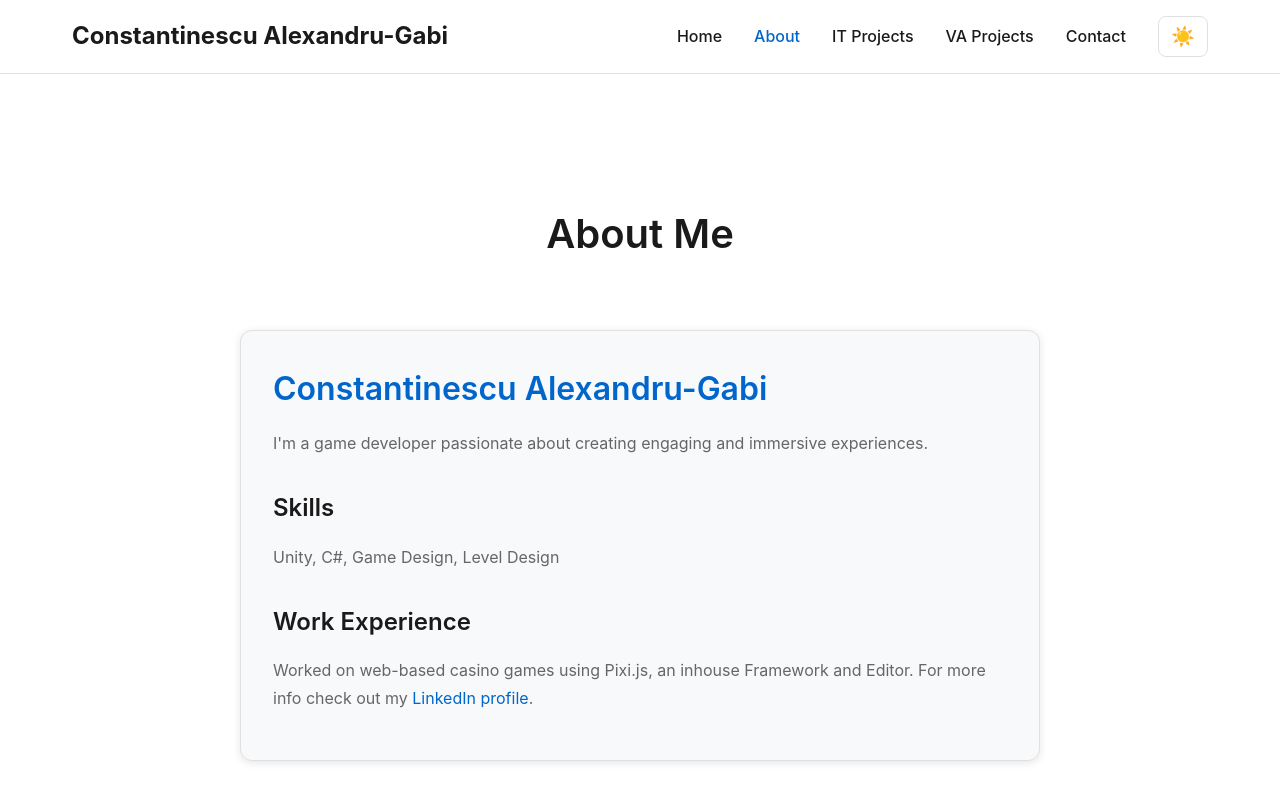
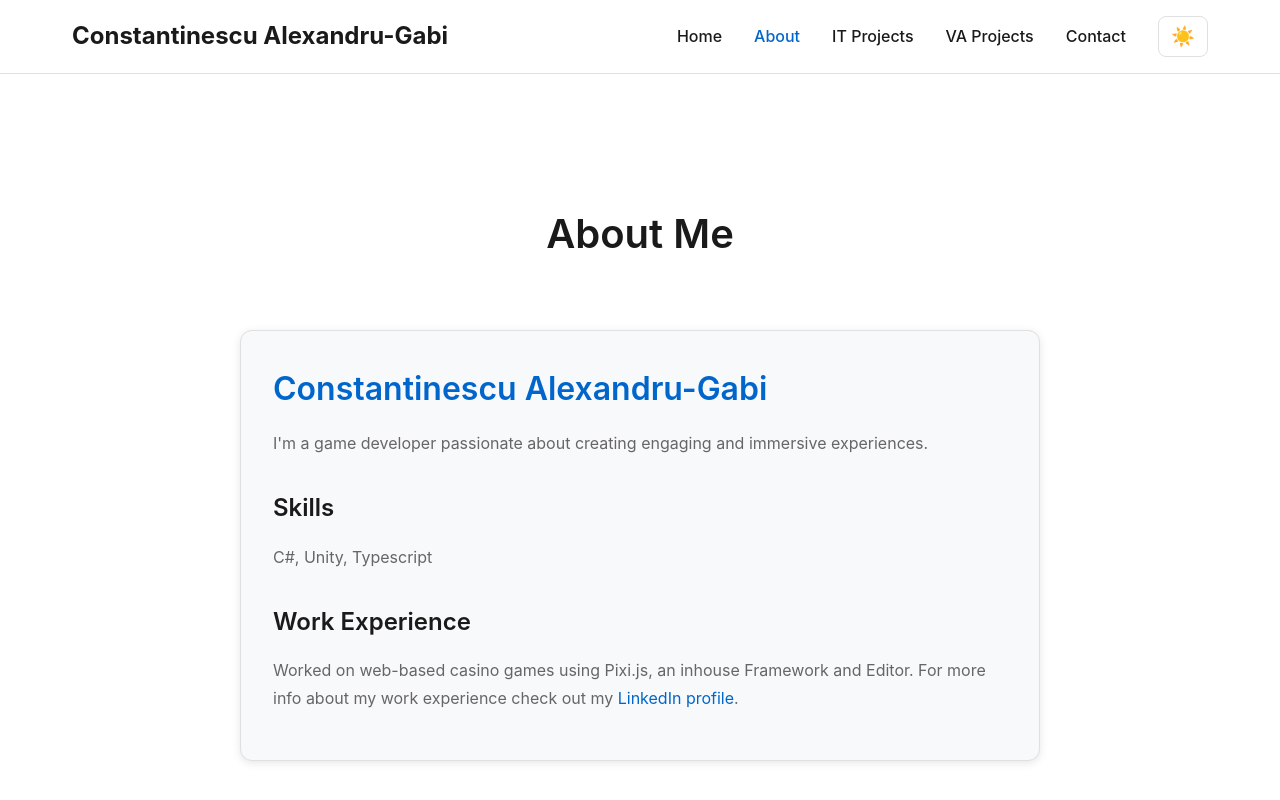
Before and after one commit to AlexandruGabi47/AlexandruGabi47.github.io, a Vue app: page /about in a window 1280 px wide. Shown: the top 800 px of the page. Built offline with nearby package versions, Linux system fonts and the light colour scheme.

Commit message:
Added link to Casting Call Club profile

```diff
--- a/src/views/AboutPage.vue
+++ b/src/views/AboutPage.vue
@@ -10,11 +10,11 @@
           <h2>Constantinescu Alexandru-Gabi</h2>
           <p>I'm a game developer passionate about creating engaging and immersive experiences.</p>
           <h3>Skills</h3>
-          <p>Unity, C#, Game Design, Level Design</p>
+          <p>C#, Unity, Typescript</p>
           <h3>Work Experience</h3>
           <p>
             Worked on web-based casino games using Pixi.js, an inhouse Framework and Editor.
-            For more info check out my <a href="https://www.linkedin.com/in/constantinescu-alexandru-gabi-315290160" target="_blank" rel="noopener noreferrer">LinkedIn profile</a>.
+            For more info about my work experience check out my <a href="https://www.linkedin.com/in/constantinescu-alexandru-gabi-315290160" target="_blank" rel="noopener noreferrer">LinkedIn profile</a>.
           </p>
         </div>
       </div>
--- a/src/views/HomePage.vue
+++ b/src/views/HomePage.vue
@@ -7,7 +7,7 @@
       <h1>Constantinescu Alexandru-Gabi</h1>
       <p style="font-size: 1.25rem; color: var(--primary); margin-bottom: 2rem;">Game Developer</p>
       <p style="max-width: 600px; margin-bottom: 2rem;">
-        Welcome to my portfolio! I am passionate about game development, gaming, Voice Acting and more recently D&D.
+        Welcome to my portfolio! I am a passionate programmer and game developer, with interests in gaming and Voice Acting.
       </p>
       <router-link to="/it-projects" class="btn">View My IT Projects</router-link>
       <br />
--- a/src/views/VAProjectsPage.vue
+++ b/src/views/VAProjectsPage.vue
@@ -18,6 +18,8 @@
           Contact me if you're interested in collaborating or learning more about my voice acting skills.
           <br />
           I have some demo reels available upon request.
+          <br /> <br />
+          <strong>Casting Call Club Profile:</strong> <a href="https://www.castingcall.club/xandergabe" target="_blank" rel="noopener noreferrer">View Profile</a>
         </h3>
 
       </div>
```
